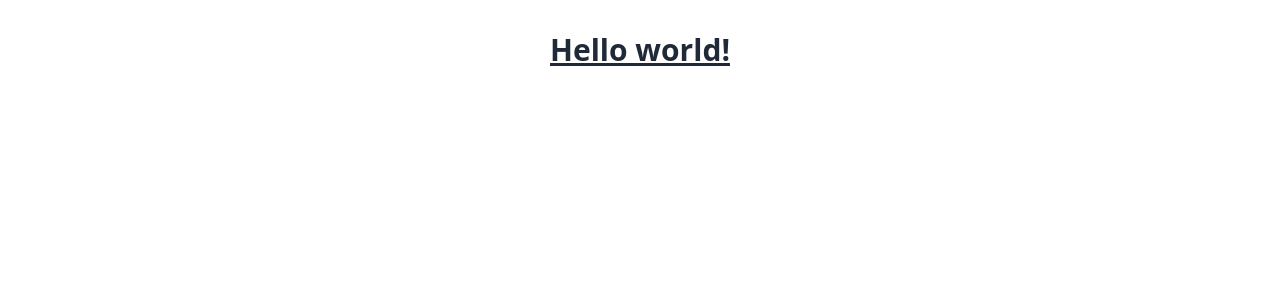
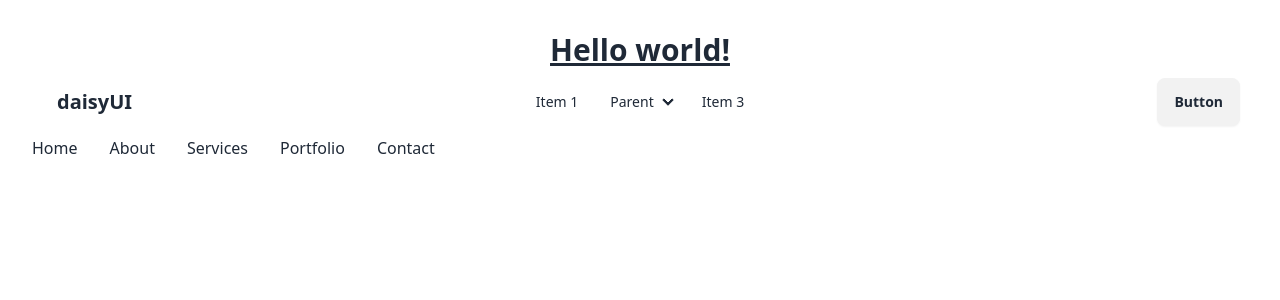
Before and after one commit to emdad118661/price-options, a React (Vite) app: page /contact in a window 1280 px wide. Shown: the top 300 px of the page. Built offline with nearby package versions, Linux system fonts and the light colour scheme.

Commit message:
nav bar experiment

```diff
--- a/src/App.jsx
+++ b/src/App.jsx
@@ -1,5 +1,7 @@
 
 import './App.css'
+import DaisyNav from './Components/DaisyNav/DaisyNav'
+import NavBar from './Components/NavBar/NavBar'
 
 function App() {
   // const [count, setCount] = useState(0)
@@ -8,7 +10,8 @@
     <>
       <h1 className="text-3xl font-bold underline">Hello world!</h1>
 
-
+    <DaisyNav></DaisyNav>
+    <NavBar></NavBar>
 
     </>
   )
--- /dev/null
+++ b/src/Components/DaisyNav/DaisyNav.jsx
@@ -0,0 +1,51 @@
+
+
+const DaisyNav = () => {
+    return (
+        <div>
+                   <div className="navbar bg-base-100">
+  <div className="navbar-start">
+    <div className="dropdown">
+      <div tabIndex={0} role="button" className="btn btn-ghost lg:hidden">
+        <svg xmlns="http://www.w3.org/2000/svg" className="h-5 w-5" fill="none" viewBox="0 0 24 24" stroke="currentColor"><path strokeLinecap="round" strokeLinejoin="round" strokeWidth="2" d="M4 6h16M4 12h8m-8 6h16" /></svg>
+      </div>
+      <ul tabIndex={0} className="menu menu-sm dropdown-content mt-3 z-[1] p-2 shadow bg-base-100 rounded-box w-52">
+        <li><a>Item 1</a></li>
+        <li>
+          <a>Parent</a>
+          <ul className="p-2">
+            <li><a>Submenu 1</a></li>
+            <li><a>Submenu 2</a></li>
+          </ul>
+        </li>
+        <li><a>Item 3</a></li>
+      </ul>
+    </div>
+    <a className="btn btn-ghost text-xl">daisyUI</a>
+  </div>
+  <div className="navbar-center hidden lg:flex">
+    <ul className="menu menu-horizontal px-1">
+      <li><a>Item 1</a></li>
+      <li>
+        <details>
+          <summary>Parent</summary>
+          <ul className="p-2">
+            <li><a>Submenu 1</a></li>
+            <li><a>Submenu 2</a></li>
+          </ul>
+        </details>
+      </li>
+      <li><a>Item 3</a></li>
+    </ul>
+  </div>
+  <div className="navbar-end">
+    <a className="btn">Button</a>
+  </div>
+</div>
+        </div>
+    );
+};
+
+
+
+export default DaisyNav;
--- /dev/null
+++ b/src/Components/Link/Link.jsx
@@ -0,0 +1,14 @@
+
+
+const Link = ({route}) => {
+    return (
+        <li className="mr-8"><a href={route.path}>{route.name}</a></li>
+    );
+};
+
+Link.propTypes = {
+
+
+};
+
+export default Link;
--- /dev/null
+++ b/src/Components/NavBar/NavBar.jsx
@@ -0,0 +1,29 @@
+
+import Link from '../Link/Link';
+
+const NavBar = () => {
+
+    const routes = [
+        { id: 1, path: "/", name: "Home" },
+        { id: 2, path: "/about", name: "About" },
+        { id: 3, path: "/services", name: "Services" },
+        { id: 4, path: "/portfolio", name: "Portfolio" },
+        { id: 5, path: "/contact", name: "Contact" }
+      ];
+
+    return (
+        <nav>
+            <ul className='md:flex'>
+                {
+                    routes.map(route => <Link key={route.id} route={route}></Link>)
+                }
+            </ul>
+        </nav>
+    );
+};
+
+NavBar.propTypes = {
+
+};
+
+export default NavBar;
```
